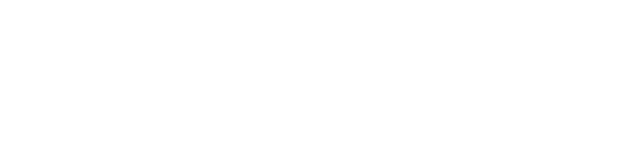
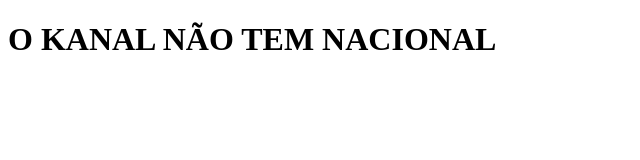
Before and after one commit to VitorEduardo06/Aula, a plain HTML site: page index.html in a window 1280 px wide. Shown: the whole page, without its empty margins (0-640 px from the left). Drawn offline with Linux system fonts and the light colour scheme.

Commit message:
Conecntando ao index.html

```diff
--- a/index.html
+++ b/index.html
@@ -6,6 +6,6 @@
     <title>Document</title>
 </head>
 <body>
-
+    <h1> O KANAL NÃO TEM NACIONAL </h1>
 </body>
 </html>
```
